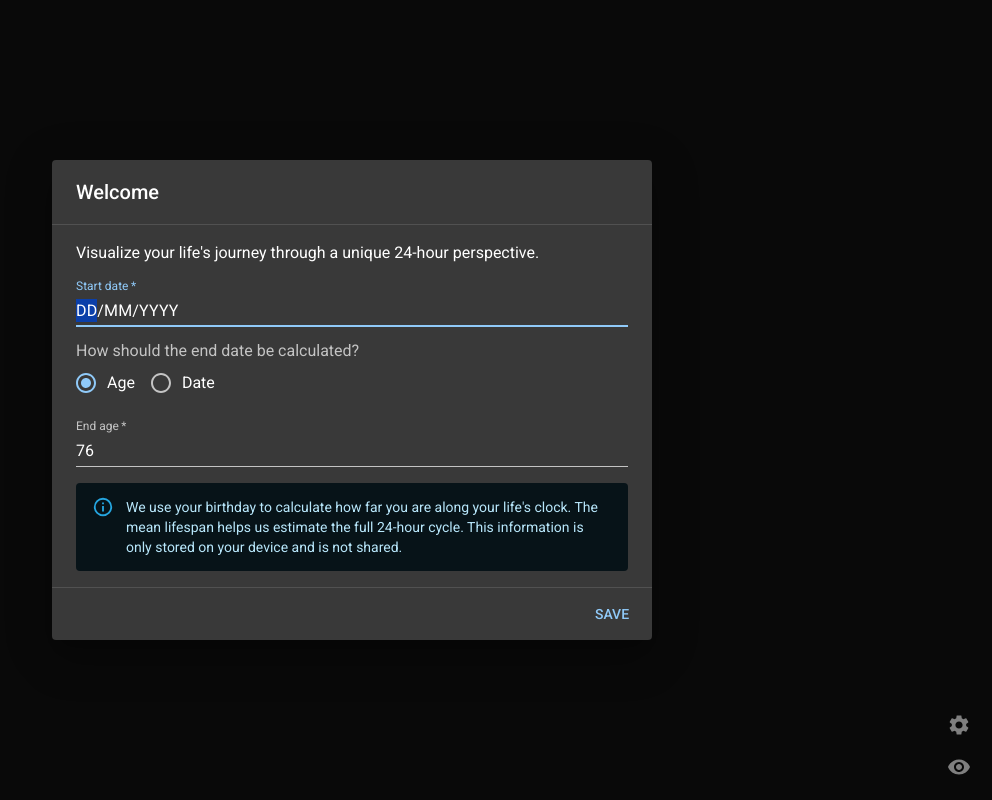
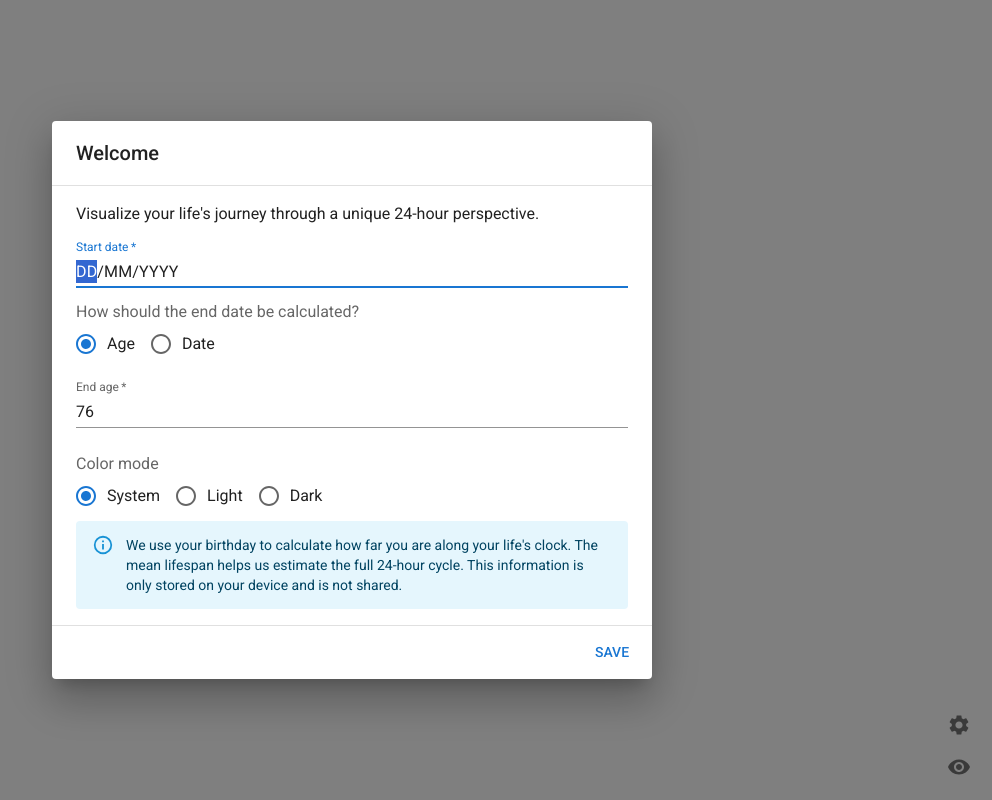
Before and after one commit to DenDeline/clock-website, a Next.js app: page / in a window 1280 px wide. Shown: the top 800 px of the page, without its empty margins (288-1280 px from the left). Built offline with nearby package versions, Linux system fonts and the light colour scheme; what @mui/material-nextjs would draw is missing.

Commit message:
feat: add color mode selector

```diff
--- a/src/app/layout.tsx
+++ b/src/app/layout.tsx
@@ -1,5 +1,6 @@
 import theme from '@/theme'
 import { getAppUrl } from '@/utils/urls'
+import InitColorSchemeScript from '@mui/material/InitColorSchemeScript'
 import { CssBaseline, ThemeProvider } from '@mui/material'
 import { AppRouterCacheProvider } from '@mui/material-nextjs/v16-appRouter'
 import { GoogleAnalytics } from '@next/third-parties/google'
@@ -43,13 +44,14 @@ export default function RootLayout({
   const isProduction = process.env.NODE_ENV === 'production'
 
   return (
-    <html lang='en' prefix='og: https://ogp.me/ns#'>
+    <html lang='en' prefix='og: https://ogp.me/ns#' suppressHydrationWarning>
       <body className={roboto.variable}>
+        <InitColorSchemeScript defaultMode='system' />
         <WebVitals />
         <AppRouterCacheProvider>
           <Providers>
-            <ThemeProvider theme={theme}>
-              <CssBaseline />
+            <ThemeProvider theme={theme} defaultMode='system'>
+              <CssBaseline enableColorScheme />
               {children}
             </ThemeProvider>
           </Providers>
--- a/src/components/LifeClockApp/LifeClockApp.tsx
+++ b/src/components/LifeClockApp/LifeClockApp.tsx
@@ -5,6 +5,7 @@ import { zodResolver } from '@hookform/resolvers/zod'
 import SettingsIcon from '@mui/icons-material/Settings'
 import VisibilityIcon from '@mui/icons-material/Visibility'
 import VisibilityOffIcon from '@mui/icons-material/VisibilityOff'
+import { useColorScheme } from '@mui/material/styles'
 
 import {
   Alert,
@@ -80,6 +81,33 @@ const configSchema = z.object({
     ])
     .refine((val) => val.isValid(), { message: 'Invalid date' }),
 })
+
+function ColorModeSelector() {
+  const colorModeInputId = useId()
+  const { mode, setMode } = useColorScheme()
+
+  if (!mode) {
+    return null
+  }
+
+  return (
+    <FormControl margin='dense'>
+      <FormLabel id={colorModeInputId}>Color mode</FormLabel>
+      <RadioGroup
+        row
+        aria-labelledby={colorModeInputId}
+        value={mode}
+        onChange={(event) => {
+          setMode(event.target.value as 'system' | 'light' | 'dark')
+        }}
+      >
+        <FormControlLabel value='system' control={<Radio />} label='System' />
+        <FormControlLabel value='light' control={<Radio />} label='Light' />
+        <FormControlLabel value='dark' control={<Radio />} label='Dark' />
+      </RadioGroup>
+    </FormControl>
+  )
+}
 
 export default function LifeClockApp() {
   const [isInitialized, setIsInitialized] = useState(false)
@@ -353,6 +381,7 @@ export default function LifeClockApp() {
               </>
             )}
           />
+          <ColorModeSelector />
           <Alert severity='info'>
             We use your birthday to calculate how far you are along your
             life&apos;s clock. The mean lifespan helps us estimate the full
--- a/src/theme.ts
+++ b/src/theme.ts
@@ -2,8 +2,11 @@
 import { createTheme } from '@mui/material/styles'
 
 const theme = createTheme({
-  palette: {
-    mode: 'dark',
+  cssVariables: {
+    colorSchemeSelector: 'data',
+  },
+  colorSchemes: {
+    dark: true,
   },
   typography: {
     fontFamily: 'var(--font-roboto)',
```
